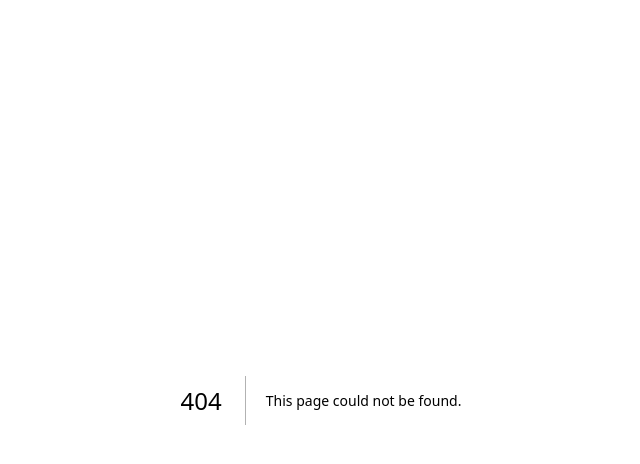
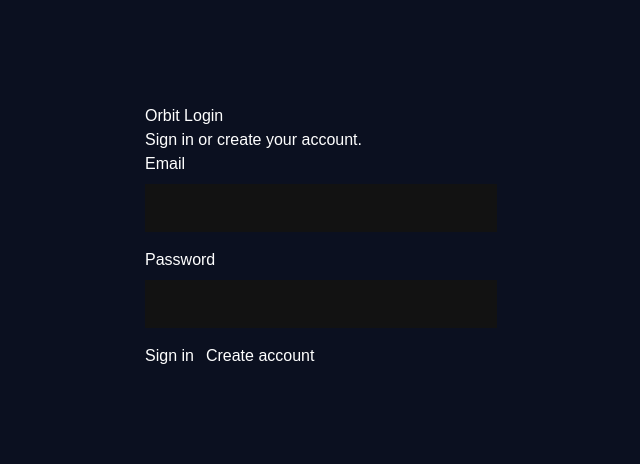
Before and after one commit to sameerirkal/Orbit, a Next.js app: page /login in a window 1280 px wide. Before the commit this address had no page. Shown: the top 464 px of the page, without its empty margins (319-959 px from the left). Built offline with nearby package versions, Linux system fonts and the light colour scheme; no server answers.

Commit message:
Rename page. tsx to page.tsx

```diff
--- /dev/null
+++ b/app/login/page.tsx
@@ -0,0 +1,77 @@
+"use client";
+
+import { useState } from "react";
+import { supabase } from "@/lib/supabase";
+
+export default function LoginPage() {
+  const [email, setEmail] = useState("");
+  const [password, setPassword] = useState("");
+  const [message, setMessage] = useState("");
+  const [loading, setLoading] = useState(false);
+
+  async function handleAuth(signUp: boolean) {
+    setLoading(true);
+    setMessage("");
+
+    const result = signUp
+      ? await supabase.auth.signUp({ email, password })
+      : await supabase.auth.signInWithPassword({ email, password });
+
+    setLoading(false);
+
+    if (result.error) {
+      setMessage(result.error.message);
+      return;
+    }
+
+    if (signUp && !result.data.session) {
+      setMessage("Account created! Check your email to confirm your account.");
+      return;
+    }
+
+    window.location.href = "/";
+  }
+
+  return (
+    <main style={{ maxWidth: 400, margin: "80px auto", padding: 24, color: "#fff" }}>
+      <h1>Orbit Login</h1>
+      <p>Sign in or create your account.</p>
+
+      <form onSubmit={(e) => { e.preventDefault(); void handleAuth(false); }}>
+        <label>Email</label>
+        <input
+          type="email"
+          required
+          value={email}
+          onChange={(e) => setEmail(e.target.value)}
+          style={{ display: "block", width: "100%", padding: 12, margin: "8px 0 16px" }}
+        />
+
+        <label>Password</label>
+        <input
+          type="password"
+          required
+          minLength={6}
+          value={password}
+          onChange={(e) => setPassword(e.target.value)}
+          style={{ display: "block", width: "100%", padding: 12, margin: "8px 0 16px" }}
+        />
+
+        <button disabled={loading} type="submit">
+          {loading ? "Please wait..." : "Sign in"}
+        </button>
+
+        <button
+          disabled={loading}
+          type="button"
+          onClick={() => void handleAuth(true)}
+          style={{ marginLeft: 12 }}
+        >
+          Create account
+        </button>
+      </form>
+
+      <p role="status">{message}</p>
+    </main>
+  );
+}
```
